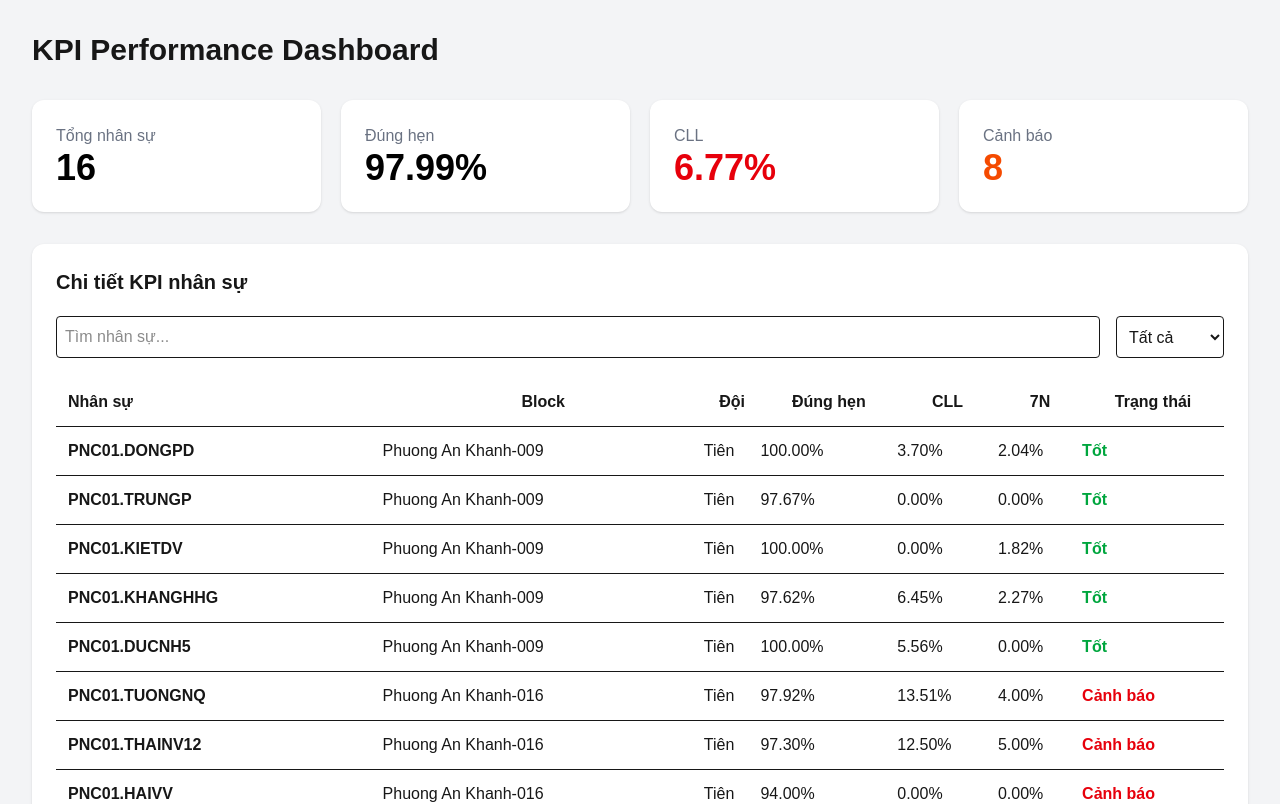
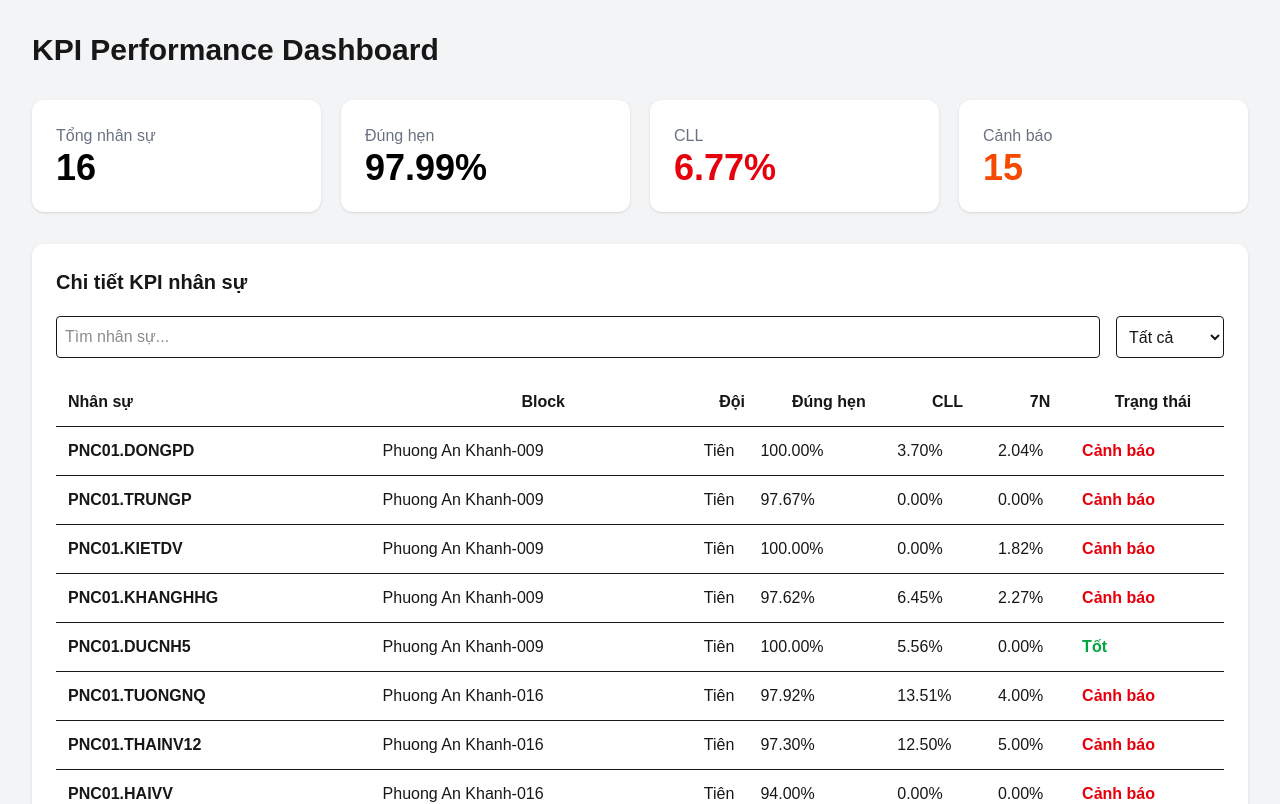
Before and after one commit to teamgpt321-collab/kpi-dashboard, a Next.js app: page / in a window 1280 px wide. Shown: the top 804 px of the page. Built offline with nearby package versions, Linux system fonts and the light colour scheme.

Commit message:
Fix KPI warning rules

```diff
--- a/app/page.tsx
+++ b/app/page.tsx
@@ -6,16 +6,30 @@ import { summary } from "@/data/summary";
 
 
 function checkKPI(emp:any){
+
   const issues:string[] = [];
 
-  if(emp.kpiFailCount > 0){
-    issues.push(`Có ${emp.kpiFailCount} KPI chưa đạt`);
-  }
+  if(emp.correct < 97)
+    issues.push(`Đúng hẹn ${emp.correct.toFixed(2)}% < 97%`);
+
+  if(emp.cll >= 7)
+    issues.push(`CLL ${emp.cll.toFixed(2)}% >= 7%`);
+
+  if(emp.cll3 >= 0.5)
+    issues.push(`CLL3 ${emp.cll3.toFixed(2)}% >= 0.5%`);
+
+  if(emp.sevenDay > 0)
+    issues.push(`7N ${emp.sevenDay.toFixed(2)}% > 0%`);
+
+  if(emp.responseTK >= 18)
+    issues.push(`Response TK ${emp.responseTK.toFixed(2)}h >= 18h`);
+
+  if(emp.responseBT >= 9)
+    issues.push(`Response BT ${emp.responseBT.toFixed(2)}h >= 9h`);
 
   return issues;
+
 }
-
-
 
 export default function Home(){
 
--- a/data/kpi.ts
+++ b/data/kpi.ts
@@ -15,7 +15,7 @@ export const employees = [
     "responseTK": 13.6115432098935,
     "responseBT": 21.3425411522686,
     "kpiFailCount": 2,
-    "status": "Tốt"
+    "status": "Cảnh báo"
   },
   {
     "name": "PNC01.TRUNGP",
@@ -33,7 +33,7 @@ export const employees = [
     "responseTK": 19.6334595959792,
     "responseBT": 6.39173611111073,
     "kpiFailCount": 1,
-    "status": "Tốt"
+    "status": "Cảnh báo"
   },
   {
     "name": "PNC01.KIETDV",
@@ -51,7 +51,7 @@ export const employees = [
     "responseTK": 16.6752057613016,
     "responseBT": 11.4769999999786,
     "kpiFailCount": 2,
-    "status": "Tốt"
+    "status": "Cảnh báo"
   },
   {
     "name": "PNC01.KHANGHHG",
@@ -69,7 +69,7 @@ export const employees = [
     "responseTK": 40.9171212121093,
     "responseBT": 7.59898745519627,
     "kpiFailCount": 2,
-    "status": "Tốt"
+    "status": "Cảnh báo"
   },
   {
     "name": "PNC01.DUCNH5",
@@ -159,7 +159,7 @@ export const employees = [
     "responseTK": 10.7118827160351,
     "responseBT": 14.4181906906888,
     "kpiFailCount": 2,
-    "status": "Tốt"
+    "status": "Cảnh báo"
   },
   {
     "name": "PNC01.TRUNGNT26",
@@ -231,7 +231,7 @@ export const employees = [
     "responseTK": 24.3965873015695,
     "responseBT": 21.7598000000138,
     "kpiFailCount": 3,
-    "status": "Tốt"
+    "status": "Cảnh báo"
   },
   {
     "name": "PNC01.QUANGNM1",
@@ -267,7 +267,7 @@ export const employees = [
     "responseTK": 0,
     "responseBT": 22.0761111110332,
     "kpiFailCount": 1,
-    "status": "Tốt"
+    "status": "Cảnh báo"
   },
   {
     "name": "PNC01.DONGTD",
--- a/data/summary.ts
+++ b/data/summary.ts
@@ -2,5 +2,5 @@ export const summary = {
   totalEmployees: 16,
   correct: 97.99,
   cll: 6.77,
-  warning: 8,
+  warning: 15,
 };
```
Also changed, not shown: 1 other file (tests, documents, lock files or other folders).
